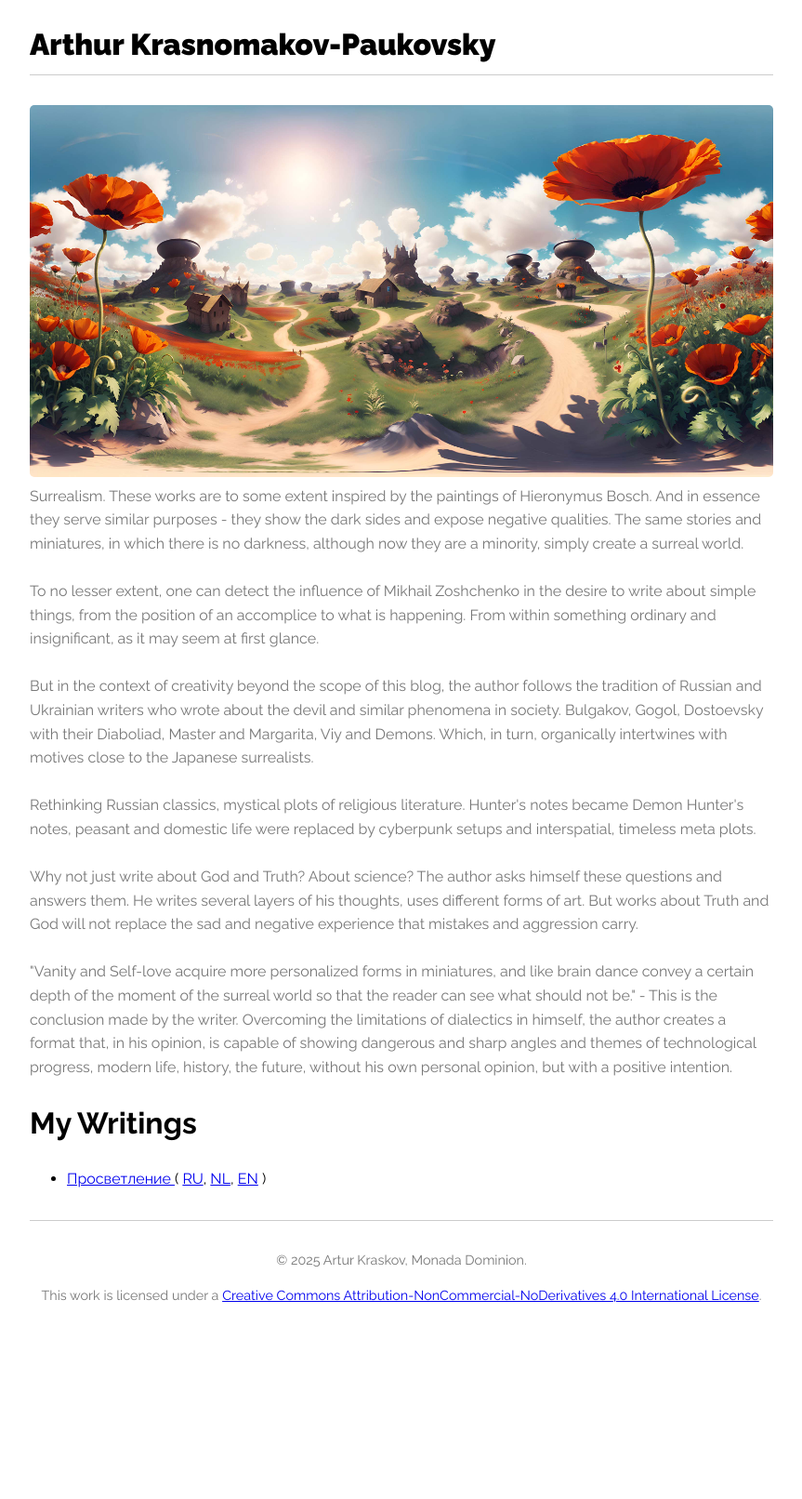
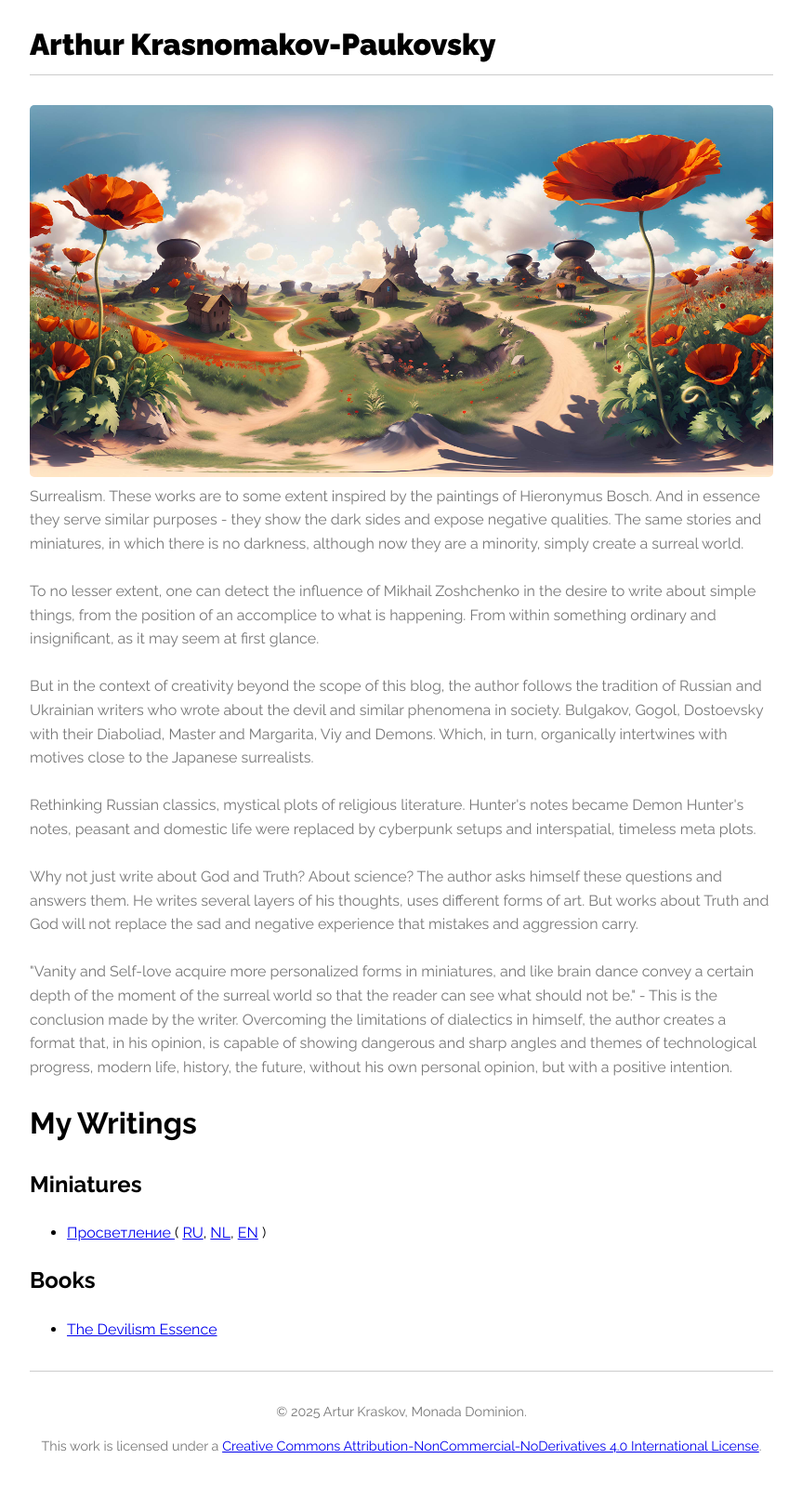
Before and after one commit to Krasnomakov-Bureau-Info/literature, a Jekyll site: the page built from index.md, in a window 1280 px wide. Shown: the whole page at 93% size, without its empty margins (208-1071 px from the left). Built offline with Jekyll 4.4.1, drawn with Linux system fonts in a browser that asks for light colours; before the commit the page ends 1450 px from its top, so only the background shows below that.

Commit message:
index sections

```diff
--- a/index.md
+++ b/index.md
@@ -4,6 +4,7 @@ title: Home
 ---
 <h1>My Writings</h1>
 
+<h2>Miniatures</h2>
 <ul>
   {% assign posts_by_id = site.posts | group_by: "post_id" %}
   {% for post_group in posts_by_id %}
@@ -18,3 +19,10 @@ title: Home
     </li>
   {% endfor %}
 </ul>
+
+<h2>Books</h2>
+<ul>
+  <li>
+    <a href="{{ "/books/" | relative_url }}">The Devilism Essence</a>
+  </li>
+</ul>
```
